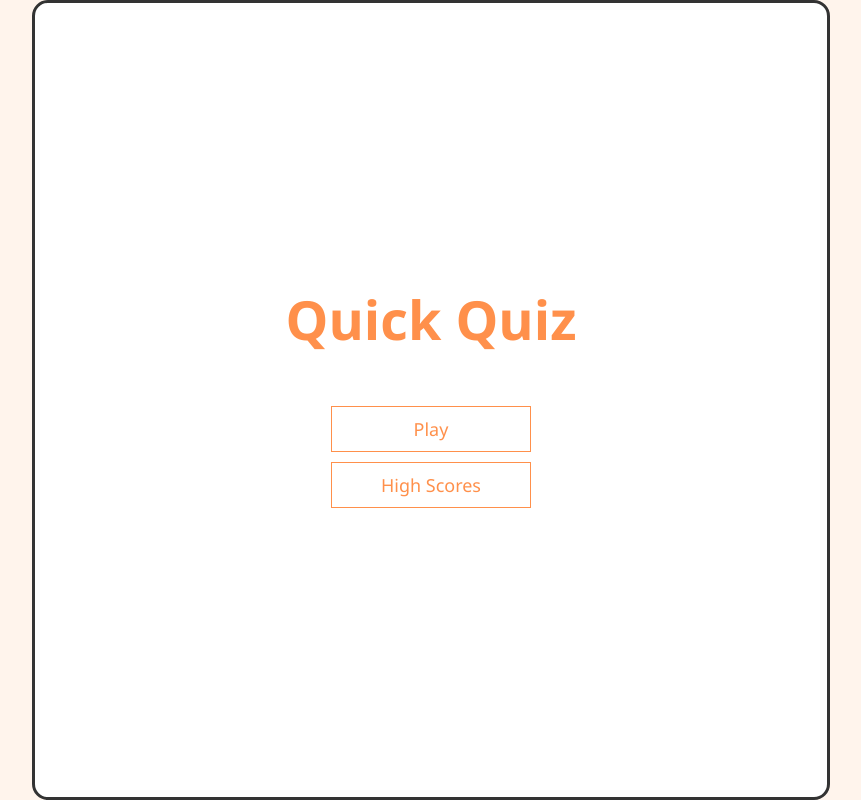
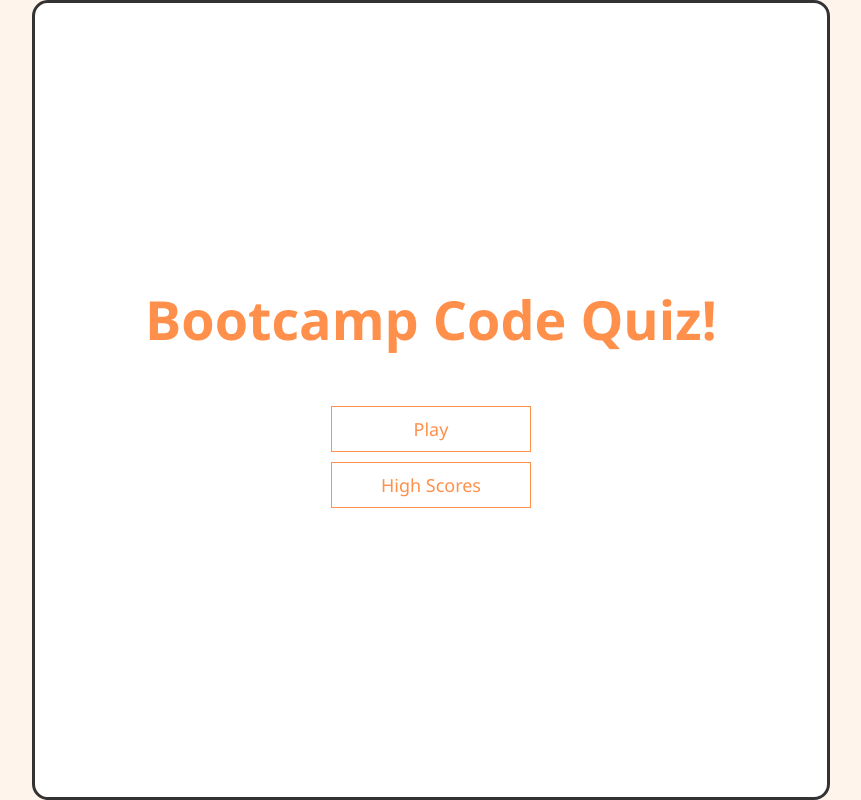
Before and after one commit to laperzyna/code_quiz, a plain HTML site: page index.html in a window 1280 px wide. Shown: the whole page, without its empty margins (209-1070 px from the left). Drawn offline with Linux system fonts and the light colour scheme.

Commit message:
quick fix commit

```diff
--- a/index.html
+++ b/index.html
@@ -10,7 +10,7 @@
   <body>
     <div class="container">
       <div id="home" class="flex-center flex-column">
-        <h1>Quick Quiz</h1>
+        <h1>Bootcamp Code Quiz!</h1>
         <a class="btn" href="game.html">Play</a>
         <a class="btn" href="highscores.html">High Scores</a>
       </div>
```
